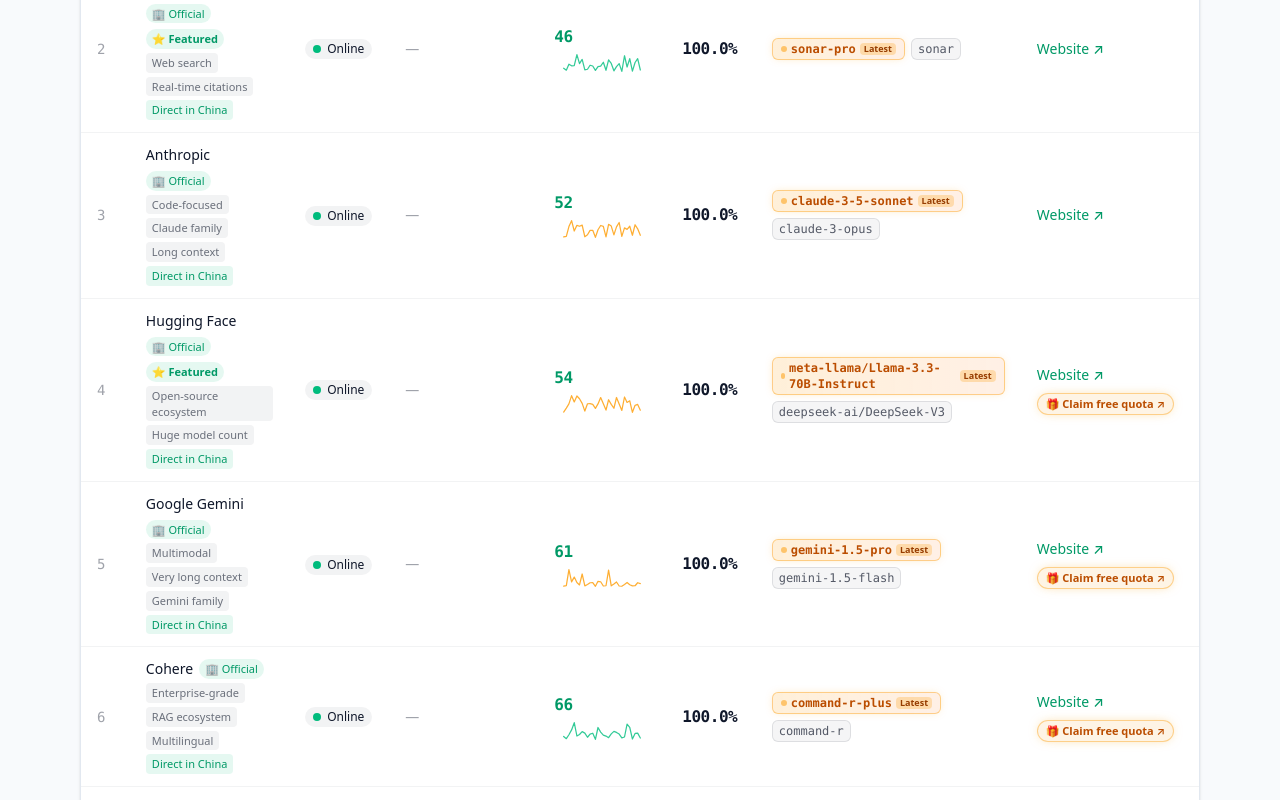
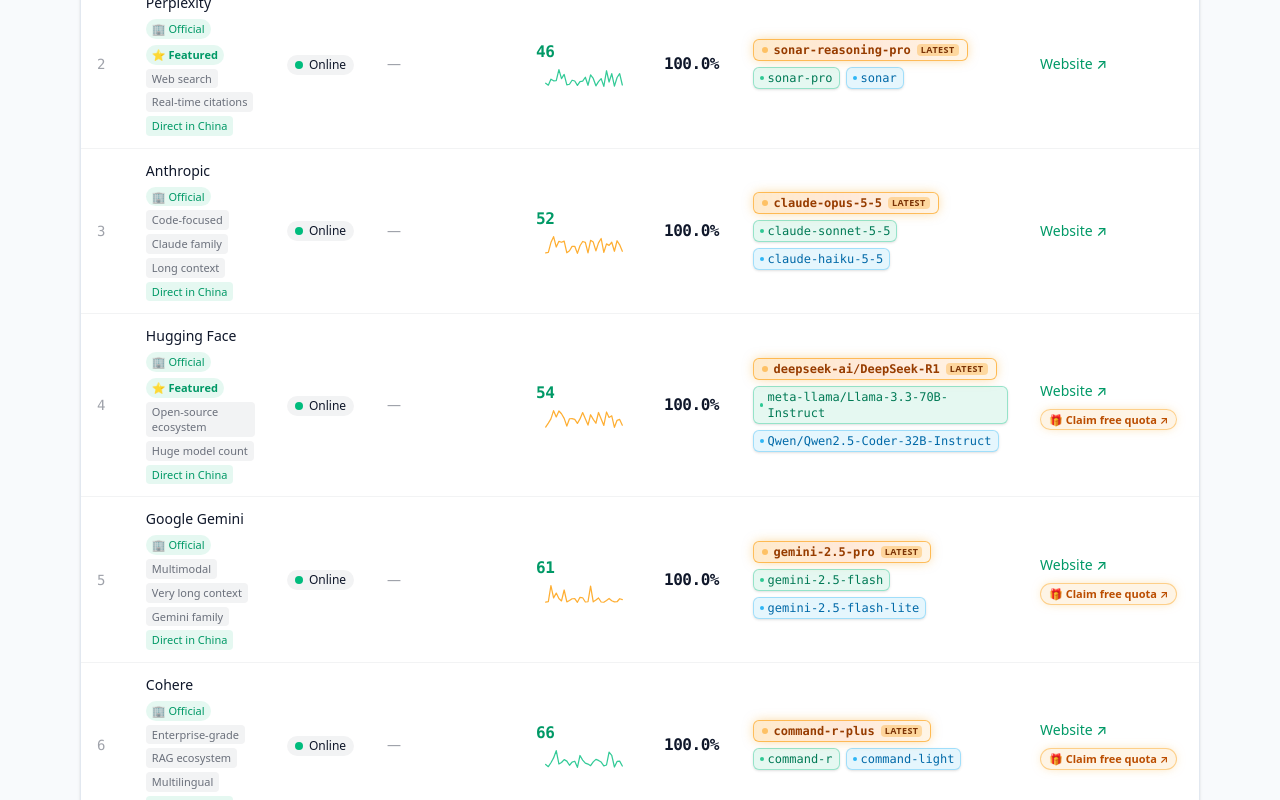
Before and after one commit to klf8277/api-spotlight, a Next.js app: page / in a window 1280 px wide. Shown: the part 1020-1820 px from the top of the page. Built offline with nearby package versions, Linux system fonts and the light colour scheme.

Commit message:
feat: align all 27 platforms with accurate 2026 3-model echelon & 3-tier colorful visual badges

```diff
--- a/src/components/RankingTable.tsx
+++ b/src/components/RankingTable.tsx
@@ -327,28 +327,42 @@
                   className="px-4 py-3"
                   title={p.supported_models.join(listSeparator)}
                 >
-                  <div className="flex flex-wrap items-center gap-1.5 min-w-[180px]">
+                  <div className="flex flex-wrap items-center gap-1.5 min-w-[200px]">
                     {p.supported_models.map((model, mIdx) => {
                       if (mIdx === 0) {
                         return (
                           <span
                             key={model}
                             title={`${ranking.badgeLatestModelTitle}: ${model}`}
-                            className="inline-flex items-center gap-1 rounded-md border border-amber-500/40 bg-gradient-to-r from-amber-500/15 to-orange-500/10 px-2 py-0.5 text-xs font-semibold text-amber-700 shadow-[0_0_10px_-3px_rgba(245,158,11,0.35)] dark:border-amber-400/35 dark:from-amber-400/20 dark:to-orange-400/15 dark:text-amber-300"
+                            className="inline-flex items-center gap-1.5 rounded-md border border-amber-500/60 bg-gradient-to-r from-amber-500/20 via-orange-500/15 to-amber-500/10 px-2 py-0.5 text-xs font-semibold text-amber-800 shadow-[0_0_12px_-2px_rgba(245,158,11,0.5)] dark:border-amber-400/50 dark:from-amber-400/25 dark:via-orange-400/20 dark:to-amber-400/15 dark:text-amber-200"
                           >
                             <span className="h-1.5 w-1.5 rounded-full bg-amber-500 animate-pulse" />
                             <span className="font-mono">{model}</span>
-                            <span className="rounded bg-amber-500/25 px-1 py-0.2 text-[9px] font-bold text-amber-800 dark:text-amber-200">
+                            <span className="rounded bg-amber-500/30 px-1 py-0.2 text-[9px] font-bold uppercase tracking-wider text-amber-900 dark:text-amber-100">
                               {ranking.badgeLatestModel}
                             </span>
+                          </span>
+                        );
+                      }
+                      if (mIdx === 1) {
+                        return (
+                          <span
+                            key={model}
+                            title={`${ranking.badgeCoreModelTitle}: ${model}`}
+                            className="inline-flex items-center gap-1 rounded-md border border-emerald-500/35 bg-emerald-500/10 px-1.5 py-0.5 font-mono text-xs font-medium text-emerald-700 shadow-sm dark:border-emerald-400/30 dark:bg-emerald-500/15 dark:text-emerald-300"
+                          >
+                            <span className="h-1 w-1 rounded-full bg-emerald-500/80" />
+                            {model}
                           </span>
                         );
                       }
                       return (
                         <span
                           key={model}
-                          className="inline-flex items-center rounded-md border border-foreground/10 bg-foreground/[0.04] px-1.5 py-0.5 font-mono text-xs text-foreground/70"
+                          title={`${ranking.badgeFastModelTitle}: ${model}`}
+                          className="inline-flex items-center gap-1 rounded-md border border-sky-500/30 bg-sky-500/10 px-1.5 py-0.5 font-mono text-xs font-medium text-sky-700 shadow-sm dark:border-sky-400/25 dark:bg-sky-500/15 dark:text-sky-300"
                         >
+                          <span className="h-1 w-1 rounded-full bg-sky-500/80" />
                           {model}
                         </span>
                       );
--- a/src/data/platforms.json
+++ b/src/data/platforms.json
@@ -10,8 +10,9 @@
     "latency_ms": 111,
     "success_rate": 100.0,
     "supported_models": [
-      "gpt-4o",
-      "o1"
+      "gpt-6-astra",
+      "gpt-6.1-sol",
+      "o3"
     ],
     "is_featured": false,
     "tags": [
@@ -38,8 +39,9 @@
     "latency_ms": 52,
     "success_rate": 100.0,
     "supported_models": [
-      "claude-3-5-sonnet",
-      "claude-3-opus"
+      "claude-opus-5-5",
+      "claude-sonnet-5-5",
+      "claude-haiku-5-5"
     ],
     "is_featured": false,
     "tags": [
@@ -66,8 +68,9 @@
     "latency_ms": 61,
     "success_rate": 100.0,
     "supported_models": [
-      "gemini-1.5-pro",
-      "gemini-1.5-flash"
+      "gemini-2.5-pro",
+      "gemini-2.5-flash",
+      "gemini-2.5-flash-lite"
     ],
     "is_featured": false,
     "tags": [
@@ -94,8 +97,9 @@
     "latency_ms": 97,
     "success_rate": 100.0,
     "supported_models": [
-      "grok-2",
-      "grok-2-mini"
+      "grok-3",
+      "grok-3-mini",
+      "grok-2"
     ],
     "is_featured": false,
     "tags": [
@@ -122,7 +126,8 @@
     "success_rate": 100.0,
     "supported_models": [
       "command-r-plus",
-      "command-r"
+      "command-r",
+      "command-light"
     ],
     "is_featured": false,
     "tags": [
@@ -150,6 +155,7 @@
     "success_rate": 100.0,
     "supported_models": [
       "llama-3.3-70b-versatile",
+      "deepseek-r1-distill-llama-70b",
       "llama-3.1-8b-instant"
     ],
     "is_featured": false,
@@ -178,7 +184,8 @@
     "success_rate": 100.0,
     "supported_models": [
       "mistral-large-latest",
-      "codestral-latest"
+      "codestral-latest",
+      "mistral-small-latest"
     ],
     "is_featured": false,
     "tags": [
@@ -205,7 +212,8 @@
     "latency_ms": 416,
     "success_rate": 100.0,
     "supported_models": [
-      "deepseek-chat",
+      "deepseek-v4-pro",
+      "deepseek-flash",
       "deepseek-reasoner"
     ],
     "is_featured": true,
@@ -234,6 +242,7 @@
     "success_rate": 100.0,
     "supported_models": [
       "deepseek-ai/DeepSeek-V3",
+      "deepseek-ai/DeepSeek-R1",
       "Qwen/Qwen2.5-72B-Instruct"
     ],
     "is_featured": true,
@@ -262,8 +271,9 @@
     "latency_ms": 1711,
     "success_rate": 100.0,
     "supported_models": [
-      "moonshot-v1-auto",
-      "moonshot-v1-128k"
+      "kimi-k3",
+      "kimi-k2.7-code",
+      "kimi-k2.6"
     ],
     "is_featured": true,
     "tags": [
@@ -290,8 +300,9 @@
     "latency_ms": 258,
     "success_rate": 100.0,
     "supported_models": [
-      "glm-4-plus",
-      "glm-4-flash"
+      "glm-5.3",
+      "glm-5.3-Flash",
+      "glm-4.7"
     ],
     "is_featured": false,
     "tags": [
@@ -318,8 +329,9 @@
     "latency_ms": 786,
     "success_rate": 100.0,
     "supported_models": [
-      "qwen-max",
-      "qwen-plus"
+      "qwen3.8-max",
+      "qwen3.6-plus",
+      "qwen3.5-flash"
     ],
     "is_featured": false,
     "tags": [
@@ -348,7 +360,8 @@
     "latency_ms": 897,
     "success_rate": 100.0,
     "supported_models": [
-      "ernie-4.0-turbo-8k",
+      "ernie-5.1",
+      "ernie-4.5-turbo-128k",
       "ernie-speed-128k"
     ],
     "is_featured": false,
@@ -378,8 +391,9 @@
     "latency_ms": 2258,
     "success_rate": 100.0,
     "supported_models": [
-      "doubao-pro-128k",
-      "doubao-lite-128k"
+      "doubao-seed-2-1-pro",
+      "doubao-seed-2-1-lite",
+      "doubao-seed-evolving"
     ],
     "is_featured": false,
     "tags": [
@@ -408,8 +422,9 @@
     "latency_ms": 2000,
     "success_rate": 100.0,
     "supported_models": [
+      "hunyuan-t1-latest",
       "hunyuan-pro",
-      "hunyuan-standard"
+      "hunyuan-turbos-latest"
     ],
     "is_featured": false,
     "tags": [
@@ -436,8 +451,9 @@
     "latency_ms": 1181,
     "success_rate": 100.0,
     "supported_models": [
-      "MiniMax-Text-01",
-      "abab6.5s-chat"
+      "MiniMax-M3.1-Flash-Preview",
+      "MiniMax-M3",
+      "MiniMax-Text-01"
     ],
     "is_featured": false,
     "tags": [
@@ -464,8 +480,9 @@
     "latency_ms": 785,
     "success_rate": 100.0,
     "supported_models": [
-      "step-2-16k",
-      "step-1-8k"
+      "step-5-preview",
+      "step-3.7-flash",
+      "step-2"
     ],
     "is_featured": false,
     "tags": [
@@ -492,8 +509,9 @@
     "latency_ms": 116,
     "success_rate": 100.0,
     "supported_models": [
-      "meta-llama/Llama-3.3-70B-Instruct",
-      "deepseek-ai/DeepSeek-V3"
+      "deepseek-ai/DeepSeek-R1",
+      "meta-llama/Llama-3.3-70B-Instruct-Turbo",
+      "meta-llama/Llama-3.1-8B-Instruct-Turbo"
     ],
     "is_featured": true,
     "tags": [
@@ -520,8 +538,9 @@
     "latency_ms": 25,
     "success_rate": 100.0,
     "supported_models": [
+      "deepseek-r1",
       "llama-v3p3-70b-instruct",
-      "deepseek-v3"
+      "llama-v3p1-8b-instruct"
     ],
     "is_featured": false,
     "tags": [
@@ -548,6 +567,7 @@
     "latency_ms": 373,
     "success_rate": 100.0,
     "supported_models": [
+      "deepseek/deepseek-r1",
       "deepseek/deepseek-v3",
       "meta-llama/llama-3.3-70b-instruct"
     ],
@@ -575,6 +595,7 @@
     "latency_ms": 46,
     "success_rate": 100.0,
     "supported_models": [
+      "sonar-reasoning-pro",
       "sonar-pro",
       "sonar"
     ],
@@ -602,8 +623,9 @@
     "latency_ms": null,
     "success_rate": 0.0,
     "supported_models": [
+      "deepseek-ai/deepseek-r1",
       "meta/llama-3.3-70b-instruct",
-      "deepseek-ai/deepseek-r1"
+      "nvidia/llama-3.1-nemotron-70b-instruct"
     ],
     "is_featured": false,
     "tags": [
@@ -630,8 +652,9 @@
     "latency_ms": 54,
     "success_rate": 100.0,
     "supported_models": [
+      "deepseek-ai/DeepSeek-R1",
       "meta-llama/Llama-3.3-70B-Instruct",
-      "deepseek-ai/DeepSeek-V3"
+      "Qwen/Qwen2.5-Coder-32B-Instruct"
     ],
     "is_featured": true,
     "tags": [
@@ -658,6 +681,7 @@
     "success_rate": 100.0,
     "supported_models": [
       "llama3.3-70b",
+      "qwen2.5-coder-32b",
       "llama3.1-8b"
     ],
     "is_featured": false,
@@ -684,6 +708,7 @@
     "latency_ms": 413,
     "success_rate": 100.0,
     "supported_models": [
+      "deepseek-ai/DeepSeek-R1",
       "deepseek-ai/DeepSeek-V3",
       "meta-llama/Llama-3.3-70B-Instruct"
     ],
@@ -711,8 +736,9 @@
     "latency_ms": 257,
     "success_rate": 100.0,
     "supported_models": [
+      "DeepSeek-R1",
       "Meta-Llama-3.3-70B-Instruct",
-      "DeepSeek-R1"
+      "Meta-Llama-3.1-8B-Instruct"
     ],
     "is_featured": false,
     "tags": [
@@ -739,6 +765,7 @@
     "latency_ms": 257,
     "success_rate": 100.0,
     "supported_models": [
+      "agnes-3.0-pro",
       "agnes-2.5-flash",
       "agnes-image-2.1-flash"
     ],
--- a/src/locales/en.json
+++ b/src/locales/en.json
@@ -88,6 +88,8 @@
     "colModels": "Top models",
     "badgeLatestModel": "Latest",
     "badgeLatestModelTitle": "Vendor's current flagship model in service",
+    "badgeCoreModelTitle": "Core Flagship",
+    "badgeFastModelTitle": "Fast & Efficient",
     "colEntry": "Website",
     "badgeDirectCn": "Direct in China",
     "badgeDirectCnTitle": "Measured from this site's machine in mainland China: directly reachable (not an official guarantee; cross-border networks vary over time)",
--- a/src/locales/zh.json
+++ b/src/locales/zh.json
@@ -88,6 +88,8 @@
     "colModels": "代表模型",
     "badgeLatestModel": "最新旗舰",
     "badgeLatestModelTitle": "厂商当前最新在架旗舰模型",
+    "badgeCoreModelTitle": "主力推荐",
+    "badgeFastModelTitle": "极速/轻量",
     "colEntry": "官网入口",
     "badgeDirectCn": "国内直连",
     "badgeDirectCnTitle": "本站本机实测：境内可直连（非官方保证，跨境网络存在时点差异）",
```
